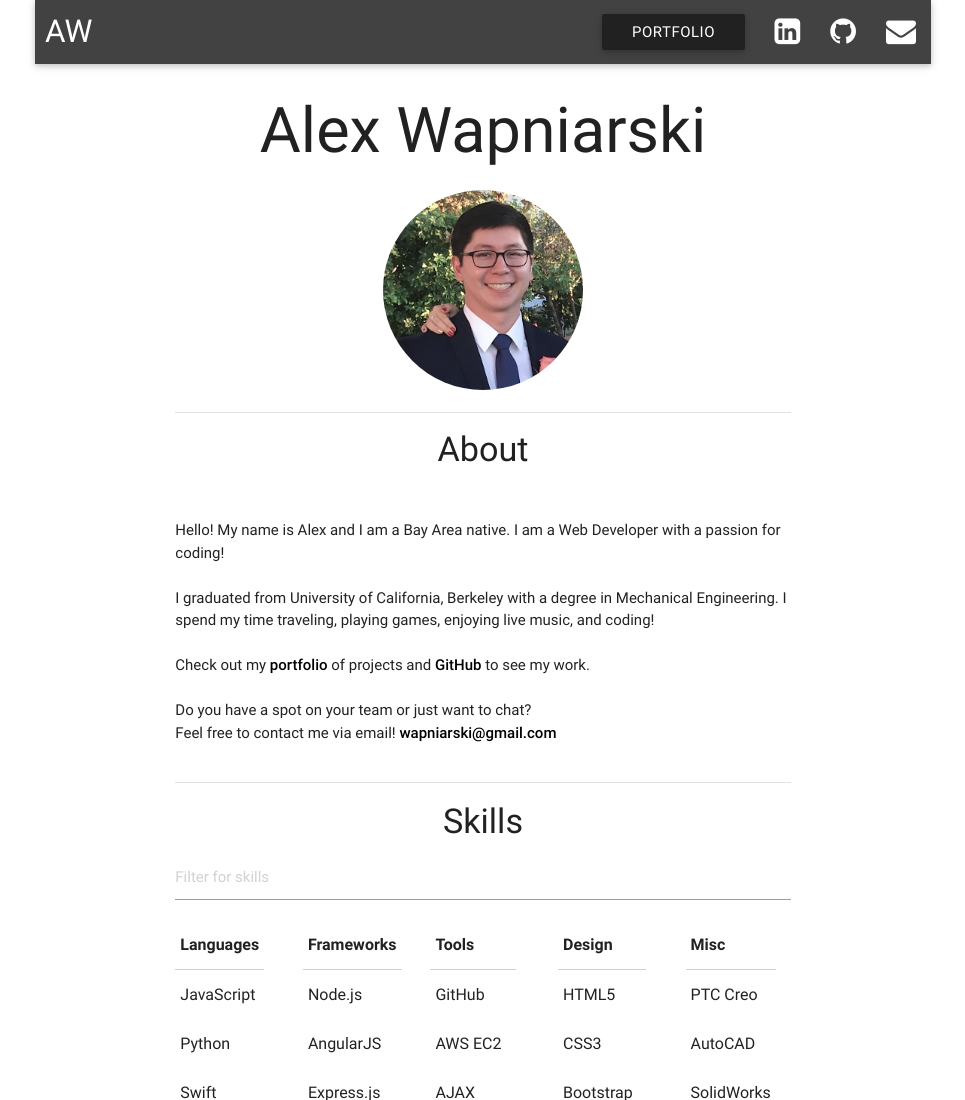
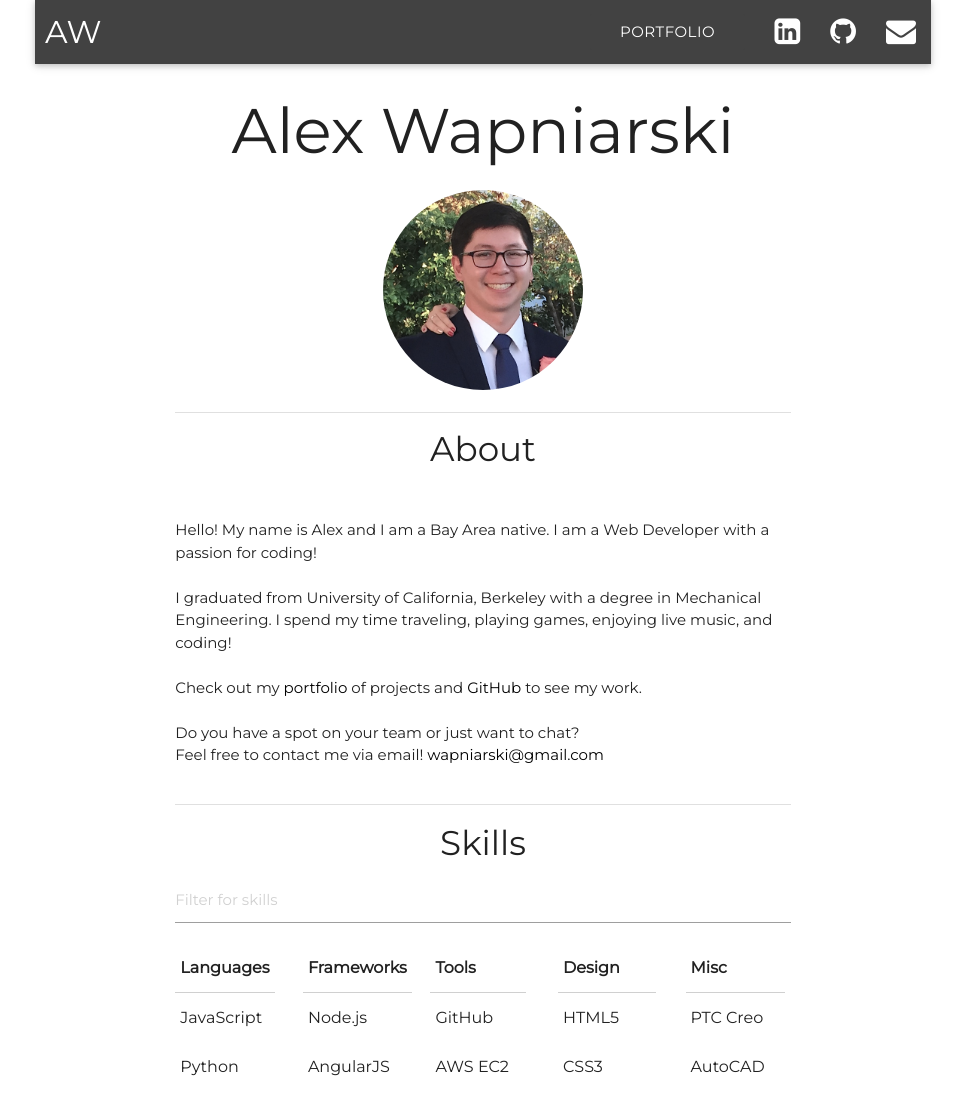
Before and after one commit to alex-wap/old-alex-wap.github.io, a website: page index.html in a window 1280 px wide. Shown: the top 1100 px of the page, without its empty margins (157-1122 px from the left). Drawn offline with nearby package versions, Linux system fonts and the light colour scheme.

Commit message:
changed font

```diff
--- a/css/style.css
+++ b/css/style.css
@@ -1,3 +1,7 @@
+*{
+  font-family: 'Montserrat', sans-serif;
+}
+
 #excerpt{
   -webkit-user-select: none; /* Chrome/Safari */
   -moz-user-select: none; /* Firefox */
--- a/index.html
+++ b/index.html
@@ -2,13 +2,15 @@
     <head>
         <meta charset="utf-8">
         <title>Alex Wapniarski</title>
-        <link rel="icon" href="../assets/AW.png" sizes="60x60" type="image/png">
+        <link rel="shortcut icon" href="../assets/favicon.ico">
         <!-- CSS styling file -->
         <link type="text/css" rel="stylesheet" href="css/style.css" />
         <!-- Font-Awesome Library -->
         <link rel="stylesheet" href="./css/font-awesome.min.css">
         <!--Import Google Icon Font-->
         <link href="https://fonts.googleapis.com/icon?family=Material+Icons" rel="stylesheet">
+        <!--Import Montserrat-->
+        <link href="https://fonts.googleapis.com/css?family=Montserrat" rel="stylesheet">
         <!--Import materialize.css-->
         <link type="text/css" rel="stylesheet" href="css/materialize.min.css"  media="screen,projection"/>
         <!--Let browser know website is optimized for mobile-->
@@ -29,7 +31,7 @@
           <a href="#/" class="brand-logo left">AW</a>
 <!--           <a href="#/" class="brand-logo center"></a> -->
           <ul id="nav-mobile" class="right">
-            <li><a class="waves-effect waves-light btn grey darken-4" href="#/portfolio">Portfolio</a></li>
+            <li><a class="waves-effect waves-light btn grey darken-3 z-depth-0" href="#/portfolio">Portfolio</a></li>
             <li><a href="https://www.linkedin.com/in/wapniarski"><i class="fa fa-linkedin-square fa-2x" aria-hidden="true"></i></a></li>
             <li><a href="https://github.com/alex-wap"><i class="fa fa-github fa-2x" aria-hidden="true"></i></a></li>
             <li><a href="#/contact"><i class="fa fa-envelope fa-2x" aria-hidden="true"></i></a></li>
```
Also changed, not shown: README.md, assets/AW.png (deleted), assets/favicon.ico (added).
